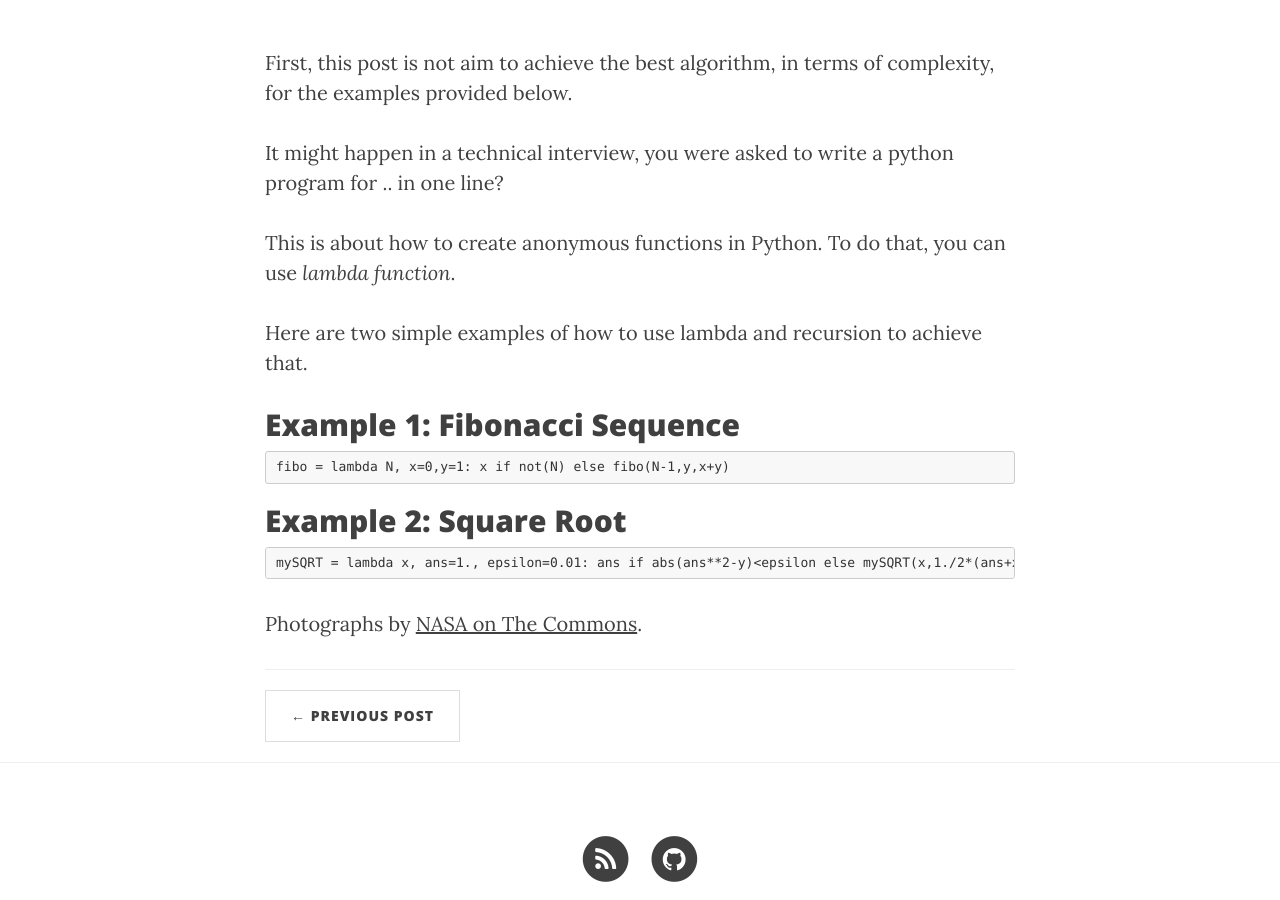
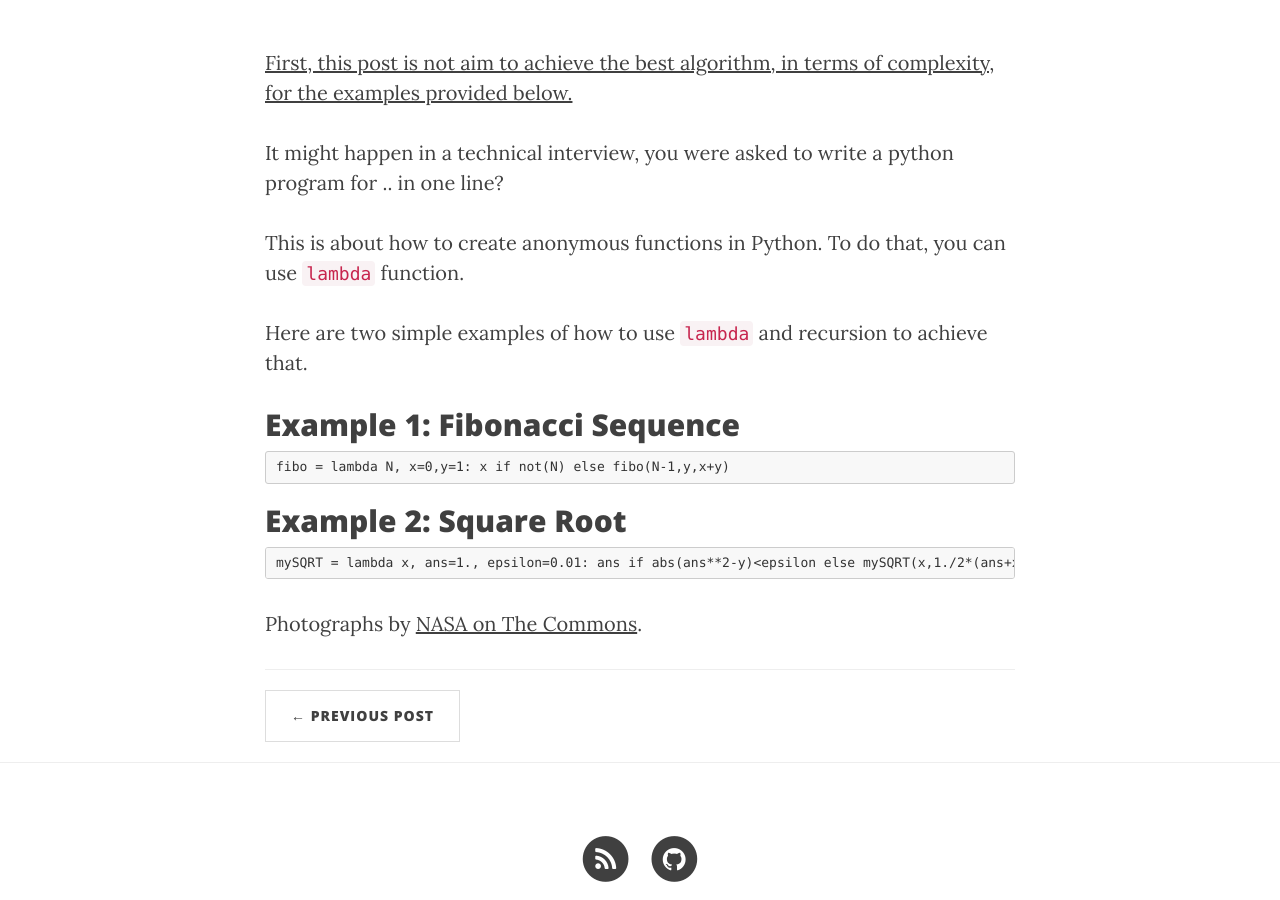
Before and after one commit to quantbhlin/blog, a Jekyll site: the page built from _posts/2015-05-04-Lazy_Python.markdown, in a window 1280 px wide and 900 px high, scrolled down 568 px. Built offline with Jekyll 4.4.1, drawn with Linux system fonts in a browser that asks for light colours; nearby versions of some CDN libraries.

```diff
--- a/_posts/2015-05-04-Lazy_Python.markdown
+++ b/_posts/2015-05-04-Lazy_Python.markdown
@@ -6,13 +6,13 @@ date:       2015-05-05 12:00:00
 author:     "Binghuan Lin"
 header-img: "img/post-bg-02.jpg"
 ---
-First, this post is not aim to achieve the best algorithm, in terms of complexity, for the examples provided below.
+<u>First, this post is not aim to achieve the best algorithm, in terms of complexity, for the examples provided below.</u>
 
 It might happen in a technical interview, you were asked to write a python program for .. in one line?
 
-This is about how to create anonymous functions in Python. To do that, you can use *lambda function*.
+This is about how to create anonymous functions in Python. To do that, you can use `lambda` function.
 
-Here are two simple examples of how to use lambda and recursion to achieve that.
+Here are two simple examples of how to use `lambda` and recursion to achieve that.
 
 ## Example 1: Fibonacci Sequence
 
```
